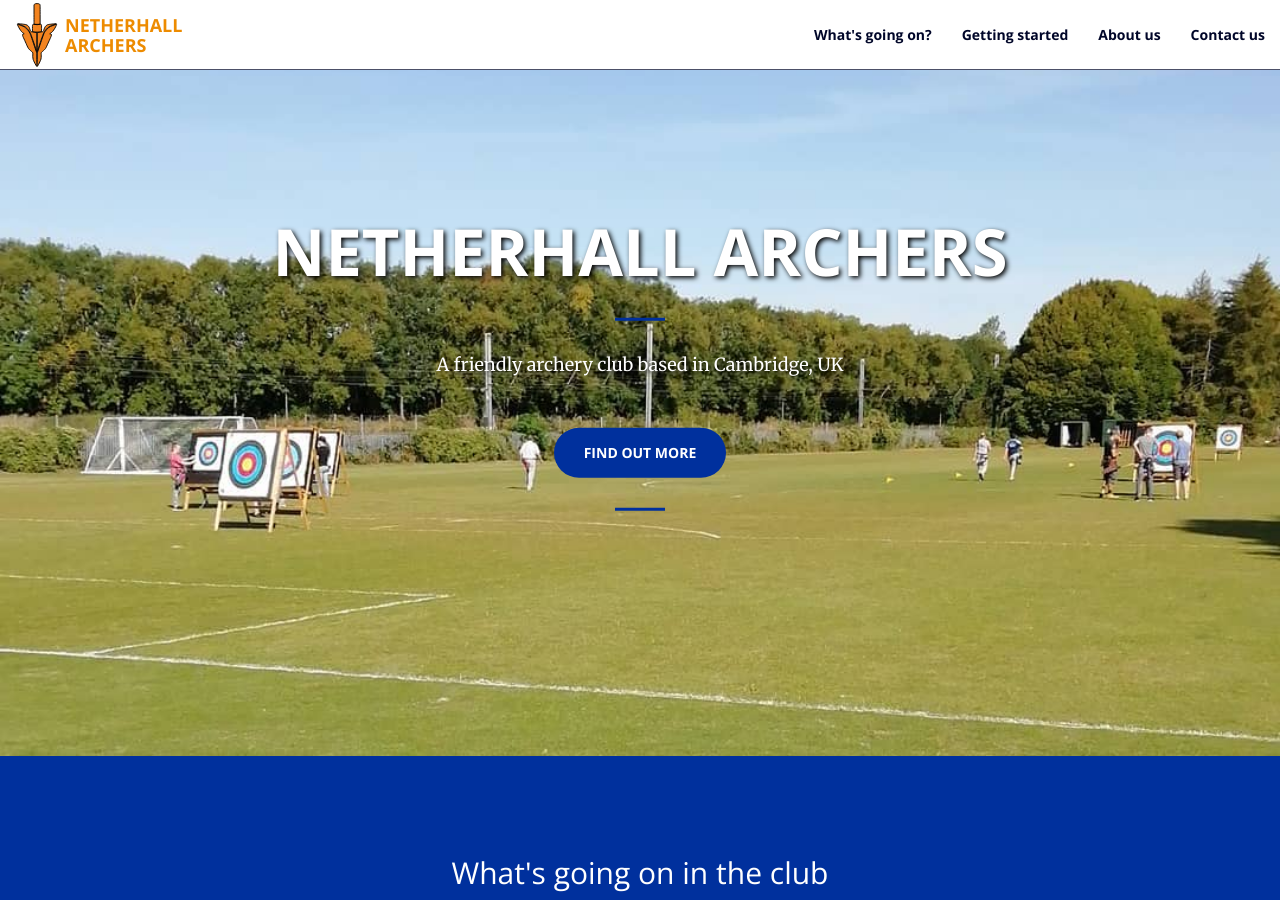
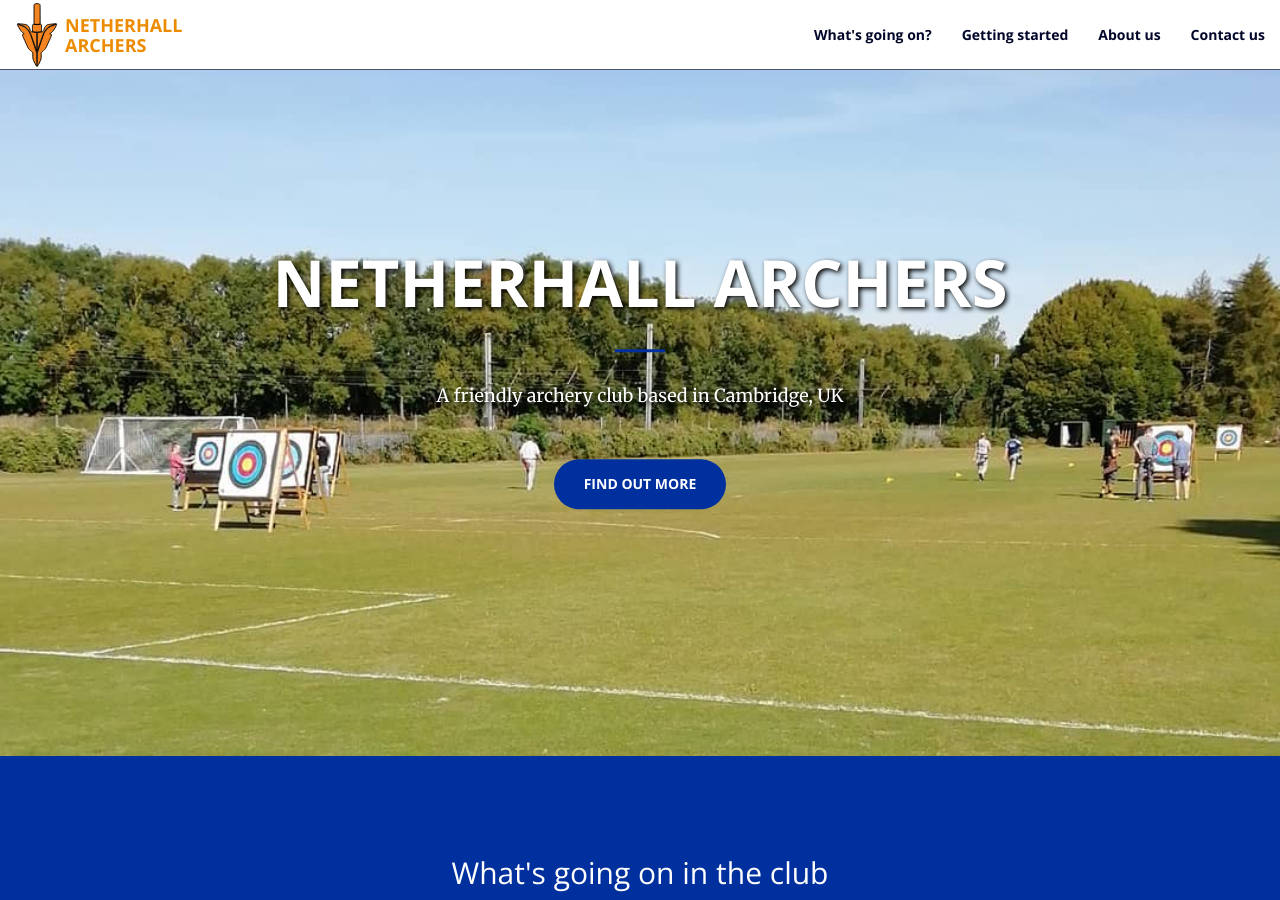
Before and after one commit to afpettigrew/netherhallarcherswebsite, a Jekyll site: the page built from index.html, in a window 1280 px wide and 900 px high. Built offline with Jekyll 4.4.1, drawn with Linux system fonts in a browser that asks for light colours.

Commit message:
Made some changes to what was there - no hr, class instead of style

```diff
--- a/_includes/call-to-action.html
+++ b/_includes/call-to-action.html
@@ -8,7 +8,7 @@
                 <a href={% link whats-going-on.html %} class="btn btn-default btn-xl">More information</a>
                 <br>
                 <br>
-                <p>Netherhall Archers are pleased to announce we are now maintaining a waiting list for our beginners/introduction to archery courses for 2021. For more information visit our <a href="/beginners" style="color: gold"><u>beginners page</u> </a>  or to register your interests please complete the <a href="/contact-us.html" style="color: gold"><u>Contact us</u> </a> form. </p>
+                <p class="text-faded">Netherhall Archers are pleased to announce we are now maintaining a waiting list for our beginners/introduction to archery courses for 2021. For more information visit our <a href="/beginners.html" class="cta-link">beginners page</a> or to register your interests please complete the <a href="/contact-us.html" class="cta-link">Contact us</a> form. </p>
             </div>
         </div>
     </div>
--- a/_includes/header.html
+++ b/_includes/header.html
@@ -5,7 +5,6 @@
             <hr>
             <p>A friendly archery club based in Cambridge, UK</p>
             <a href="#about" class="btn btn-primary btn-xl page-scroll">Find Out More</a>
-            <hr>
         </div>
     </div>
 </header>
--- a/_sass/_extra.scss
+++ b/_sass/_extra.scss
@@ -158,3 +158,8 @@
   color: white;
   text-decoration: underline;
 }
+
+.cta-link {
+  color: gold;
+  text-decoration: underline;
+}
```
